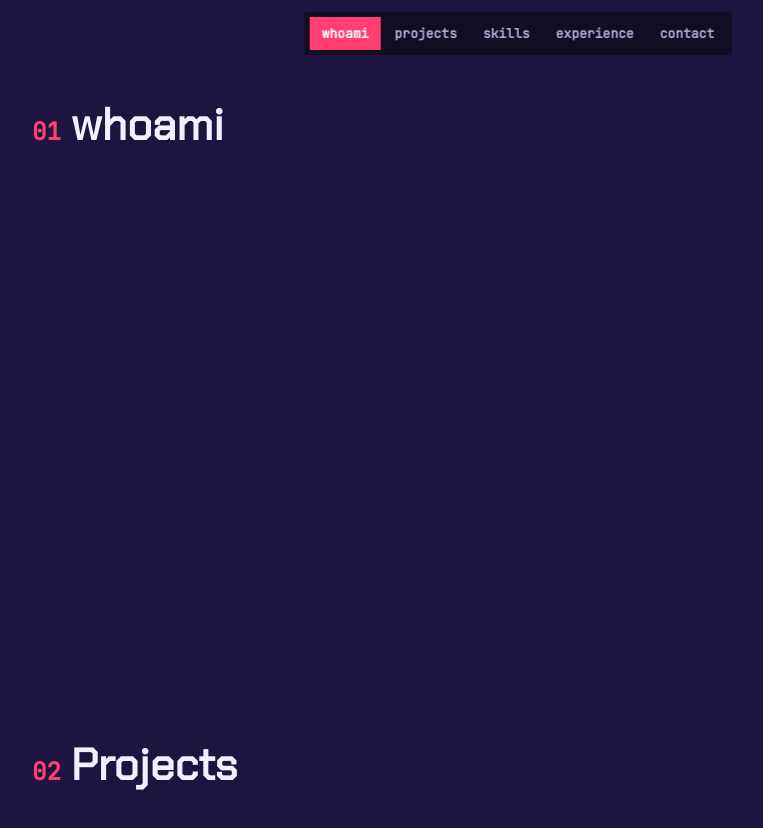
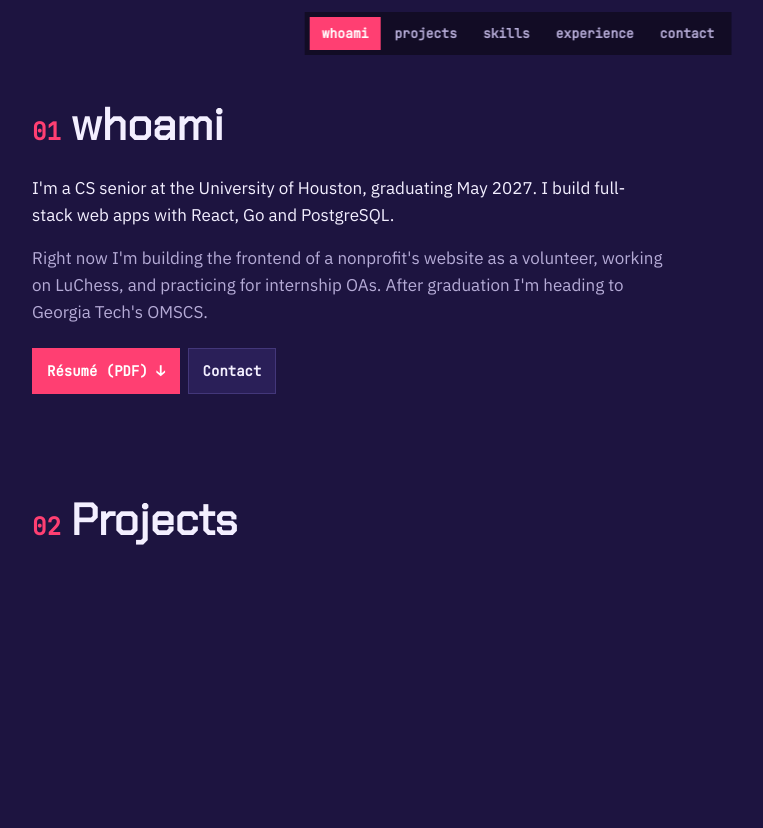
Before and after one commit to EdwardVNguyen/portfolio, an Astro site: page / in a window 1280 px wide. Shown: the top 828 px of the page, without its empty margins (122-885 px from the left). Built offline with nearby package versions, Linux system fonts and the light colour scheme; Astro itself is replaced by a stand-in of ours.

Commit message:
Add whoami section with résumé and contact buttons (#4)

```diff
--- /dev/null
+++ b/src/components/Whoami.astro
@@ -0,0 +1,46 @@
+---
+// Section 01: a short intro plus résumé and contact buttons.
+import Button from "./Button.astro";
+import { site } from "../data/site";
+---
+
+<section id="about">
+  <h2><span>01</span>whoami</h2>
+  <div class="about">
+    <p>
+      I'm a CS senior at the University of Houston, graduating May 2027. I build full-stack web apps with React, Go and
+      PostgreSQL.
+    </p>
+    <p class="muted">
+      Right now I'm building the frontend of a nonprofit's website as a volunteer, working on LuChess, and practicing
+      for internship OAs. After graduation I'm heading to Georgia Tech's OMSCS.
+    </p>
+    <div class="btns">
+      <Button href={site.resume} variant="primary" flap="var(--amber)">Résumé (PDF) ↓</Button>
+      <Button href="#contact" variant="secondary" flap="var(--sky)">Contact</Button>
+    </div>
+  </div>
+</section>
+
+<style>
+  .about {
+    max-width: 760px;
+  }
+  .about p {
+    max-width: 62ch;
+  }
+  .btns {
+    display: flex;
+    flex-wrap: wrap;
+    justify-content: flex-start;
+    gap: 8px;
+    margin-top: 22px;
+  }
+  .btns :global(.btn) {
+    padding: 0 14px;
+  }
+  /* Button's own color rules outrank the global .flip:focus-visible, so set the dark label here too. */
+  .btns :global(.btn:focus-visible) {
+    color: var(--flap-ink, var(--ground));
+  }
+</style>
--- a/src/pages/index.astro
+++ b/src/pages/index.astro
@@ -1,11 +1,12 @@
 ---
 import Base from "../layouts/Base.astro";
+import Whoami from "../components/Whoami.astro";
 ---
 
 <Base>
   <!-- Each section below is a stand-in until its own issue replaces it with a component. -->
   <main>
-    <section id="about" class="stub"><h2><span>01</span>whoami</h2></section>
+    <Whoami />
     <section id="projects" class="stub"><h2><span>02</span>Projects</h2></section>
     <section id="skills" class="stub"><h2><span>03</span>Skills</h2></section>
     <section id="experience" class="stub"><h2><span>04</span>Experience</h2></section>
```
